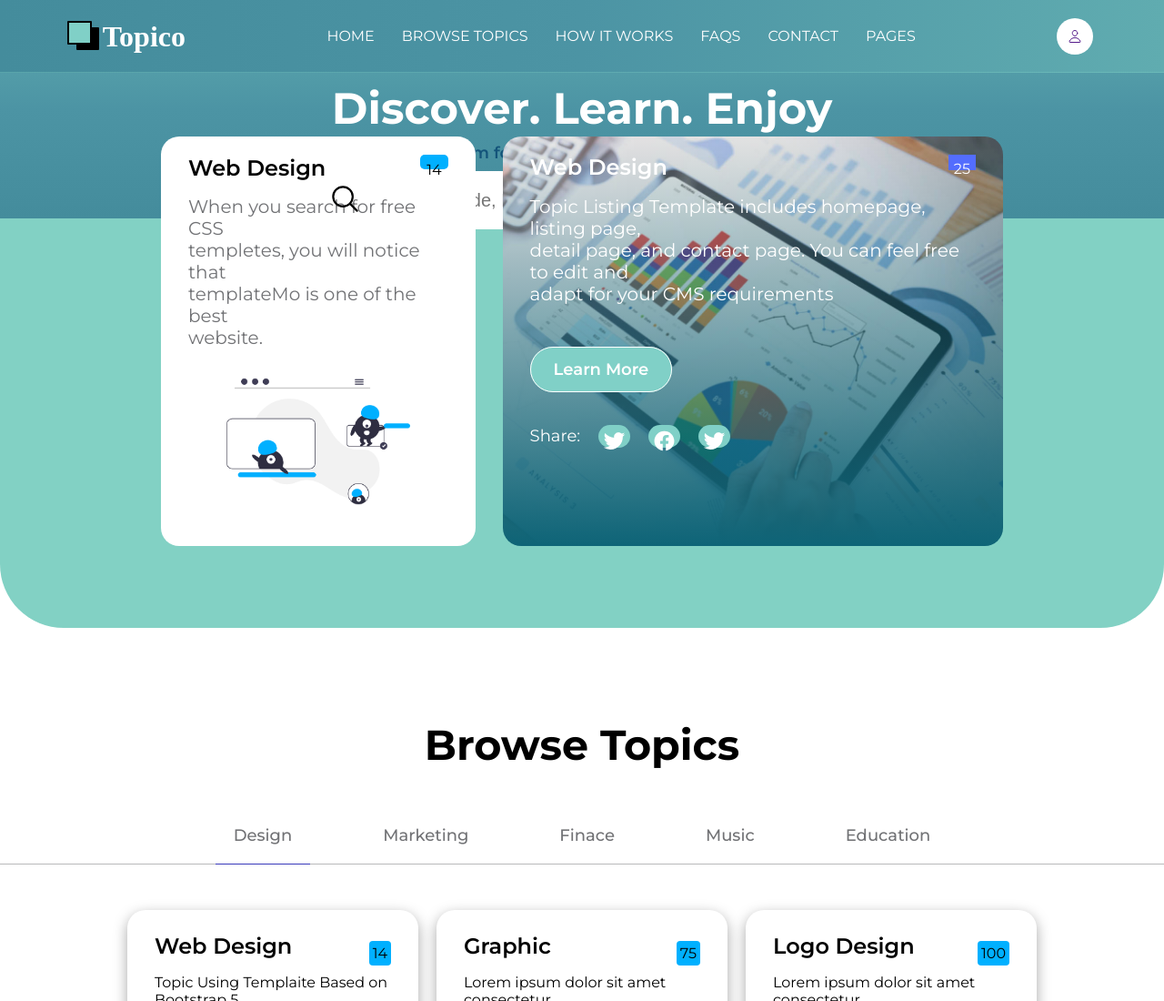
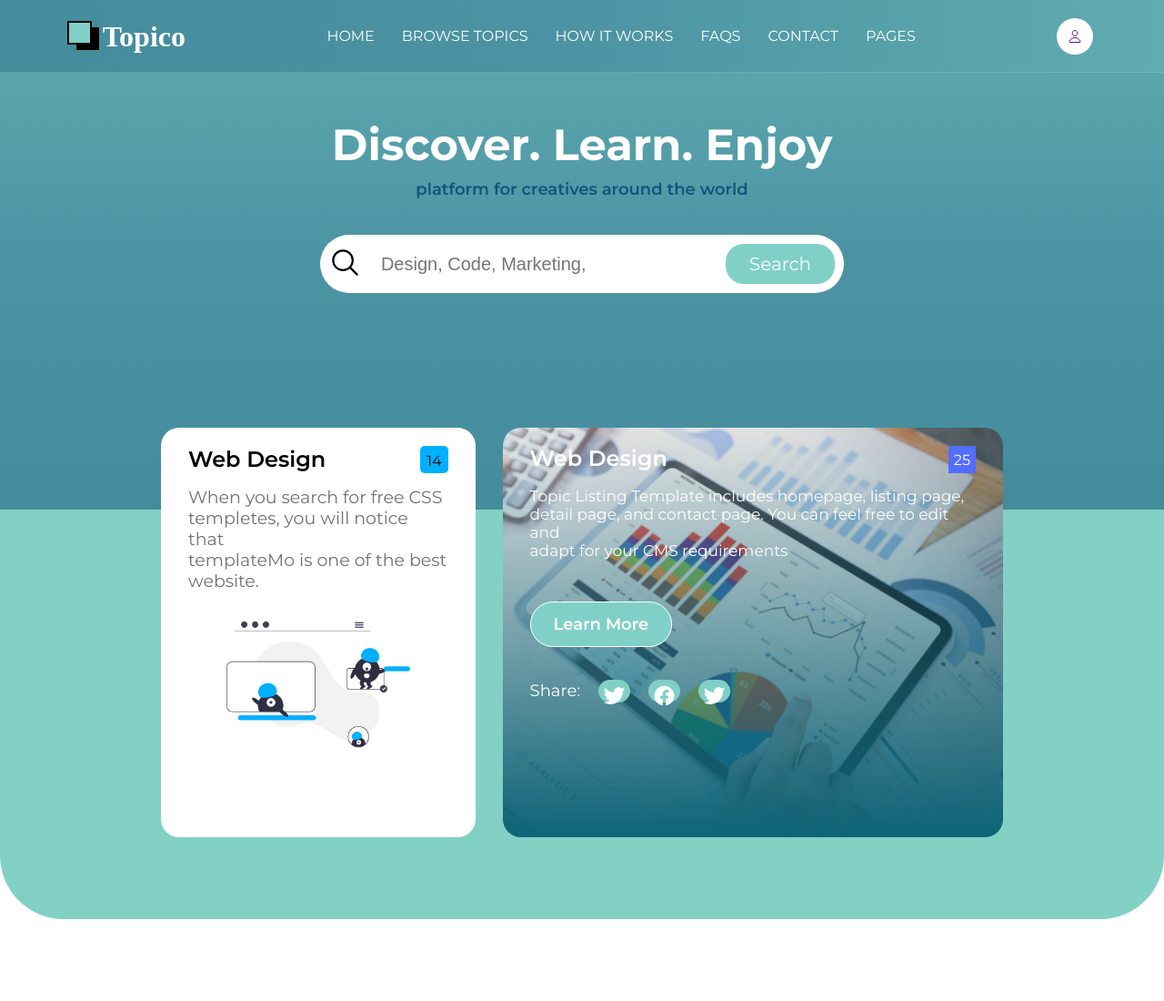
Before and after one commit to Houmadi12/Tache-de-validation-Html-CSS, a plain HTML site: page index.html in a window 1280 px wide. Shown: the top 1100 px of the page at 91% size. Drawn offline with nearby package versions, Linux system fonts and the light colour scheme.

Commit message:
Responsive modif

```diff
--- a/css/style.css
+++ b/css/style.css
@@ -102,7 +102,7 @@ nav > ul > li > a:hover {
 .section1 {
     padding: 90px 0px;
     background: linear-gradient(to top, #448c9c, #4c94a4, #60acb0);
-    height: 30vh;
+    height: 70vh;
     width: 100%;
     display: flex;
     flex-direction: column;
@@ -110,6 +110,7 @@ nav > ul > li > a:hover {
 }
 
 .section1 > h1 {
+    margin-top: 40px;
     color: white;
     font-size: 48px;
     font-weight: 700;
@@ -125,6 +126,7 @@ nav > ul > li > a:hover {
 }
 
 .section1 .box-search {
+    margin-top: 30px;
     padding: 10px;
     width: 45%;
     display: flex;
@@ -216,13 +218,13 @@ nav > ul > li > a:hover {
     padding: 7px;
     background: #00B0FF;
     border-radius: 5px;
-    height: 16px;
+    height: 30px;
 }
 
 .card-left p {
     margin-bottom: 20px;
     color: #717275;
-    font-size: 20px;
+    font-size: 19px;
     font-weight: 400;
 }
 
@@ -254,14 +256,14 @@ nav > ul > li > a:hover {
 .cr-title div {
     background-color: #536DFE;
     padding: 6px;
-    height: 17px;
+    height: 30px;
     color: white;
 }
 
 .card-right p {
     margin-bottom: 20px;
     color: #ffffff;
-    font-size: 20px;
+    font-size: 17px;
     font-weight: 400;
 }
 
```
